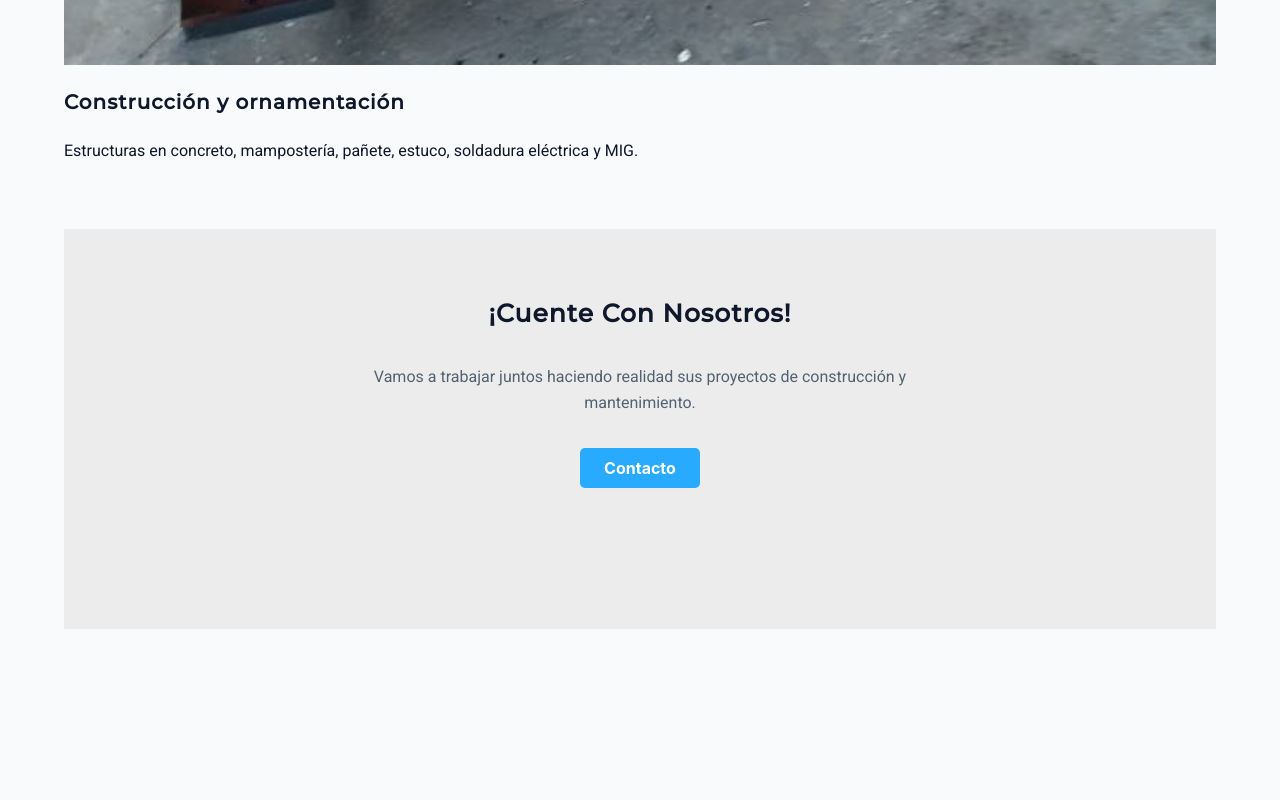
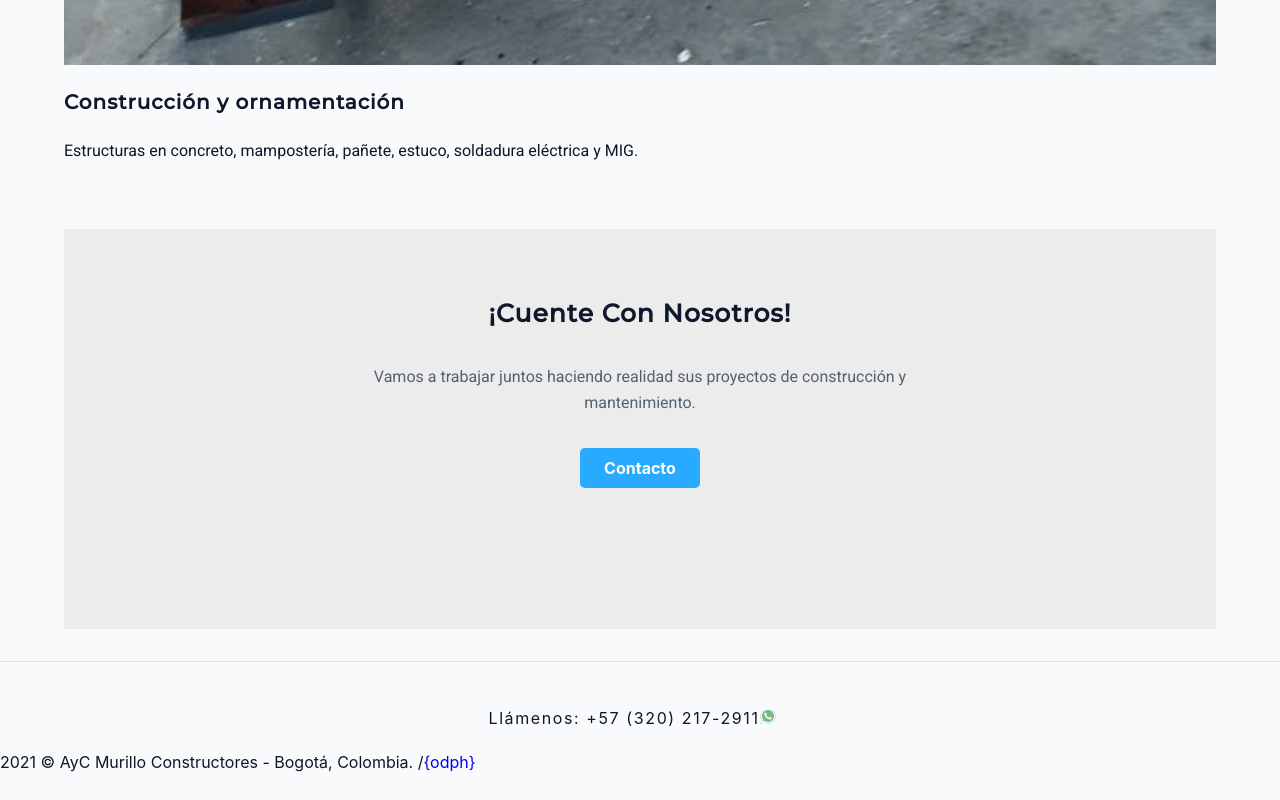
Before and after one commit to odpinerosh/ayc-muricons, a React (Create React App) app: page / in a window 1280 px wide. Shown: the part 3790-4590 px from the top of the page. Before the commit the page ends 4451 px from the top, so only its background shows below. Built offline with nearby package versions, Linux system fonts and the light colour scheme.

Commit message:
feat: footer modified

```diff
--- a/public/css/main.css
+++ b/public/css/main.css
@@ -610,16 +610,10 @@ Footer
     border-top: 1px solid #e1e4e9;
     padding-bottom: 1.5em;
     padding-top: 1.5em;
-    text-align: center;
 }
 
 .page-footer p {
     margin-bottom: 0;
-}
-
-.footer-logo,
-.built-link {
-    color: #645cff;
 }
 
 
--- a/src/components/Footer.js
+++ b/src/components/Footer.js
@@ -1,9 +1,23 @@
 import React from 'react';
+import whats from '../assets/whatsapp.svg';
 
 const Footer = () => {
     return(
         <footer className='page-footer'>
-
+            <div className='footer-container'>
+                <div className='footer-links'>
+                    <a href="https://wa.me/+573202172911?text=Quiero%20realizar%20un%20proyecto" target="_blank" rel="noopener noreferrer" className="nav-link">
+                        Llámenos: +57 (320) 217-2911
+                        <img src={whats} className="whats-logo" alt="Whatsapp Logo" />
+                    </a>
+                </div>
+                <div className='footer-copy'>
+                    <span>
+                        2021 © AyC Murillo Constructores - Bogotá, Colombia. /
+                        <a href="https://odpinerosh.github.io/odph" target="_blank">{'{odph}'}</a>
+                    </span>
+                </div>
+            </div>
         </footer>
     )
 };
--- a/src/components/HeroContainer.js
+++ b/src/components/HeroContainer.js
@@ -18,9 +18,9 @@ const HeroContainer = () => {
                     </div>
                     <div className='hero-action'>
 
-                        <a href='#' className='btn'>Más información</a>
+                        <a href='' className='btn'>Más información</a>
 
-                        <a href='#' className='btn btn-hipster'>Contacto</a>
+                        <a href='' className='btn btn-hipster'>Contacto</a>
                     </div>
                 </div>
             </div>
--- a/src/index.js
+++ b/src/index.js
@@ -6,6 +6,7 @@ import OverLay from './components/OverLay';
 import Hero from './components/Hero';
 import Features from './components/Features';
 import Banner from './components/Banner';
+import Footer from './components/Footer'
 
 ReactDOM.render(
   <React.StrictMode>
@@ -14,6 +15,7 @@ ReactDOM.render(
     <Hero />
     <Features />
     <Banner />
+    <Footer />
   </React.StrictMode>,
   document.getElementById('root')
 );
```
